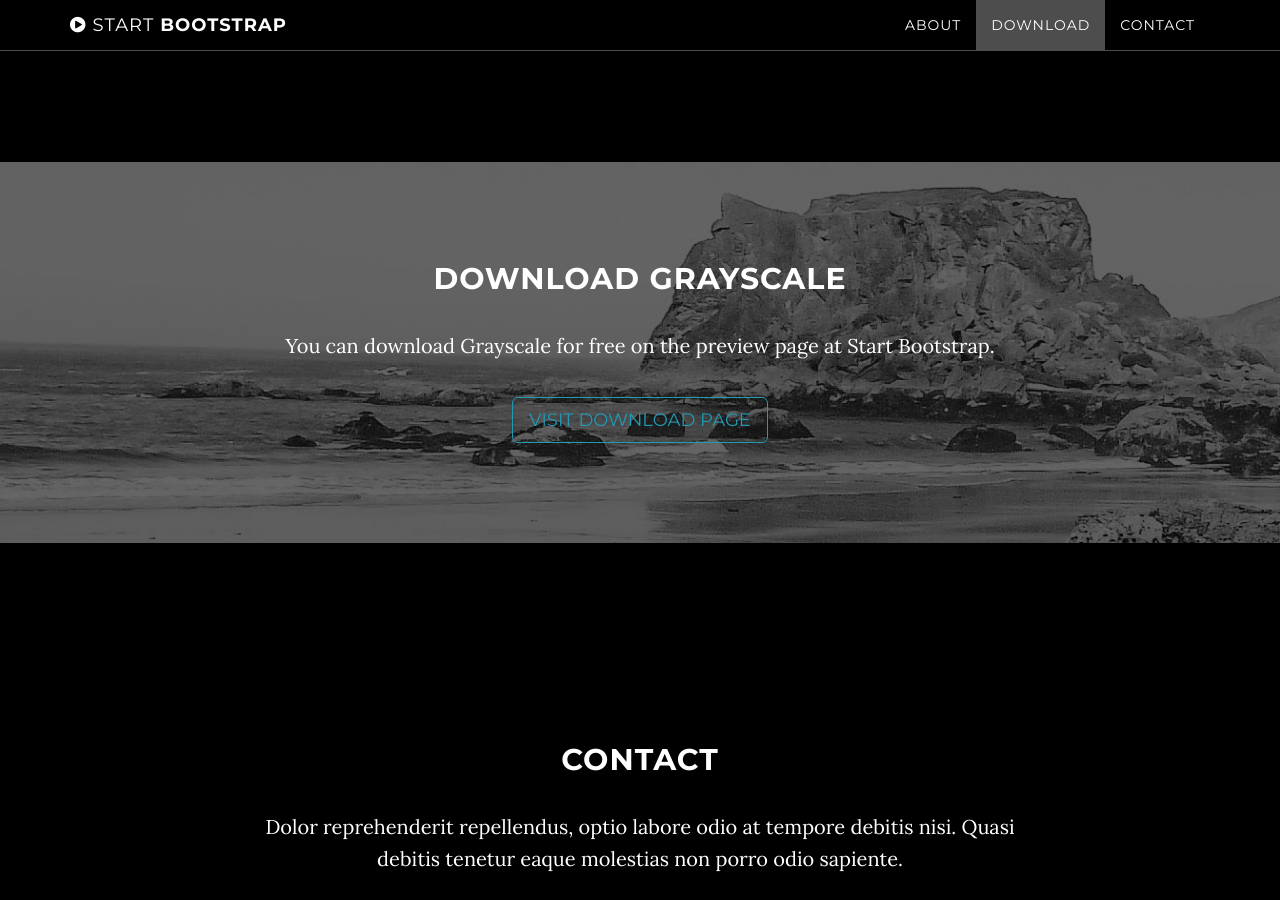
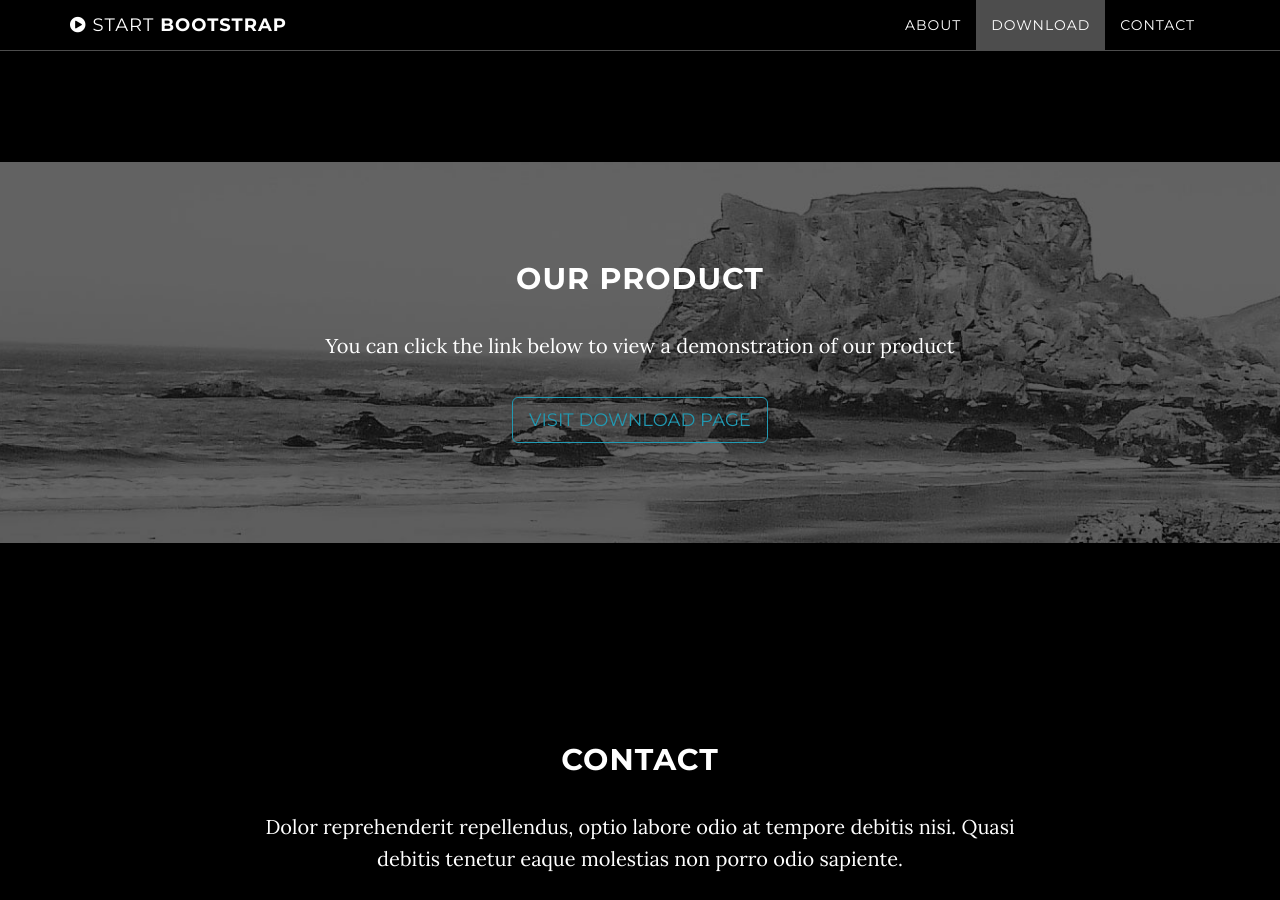
Before and after one commit to snarain677/agency-capstone-website, a Jekyll site: the page built from index.html, in a window 1280 px wide and 900 px high, scrolled down 1450 px. Built offline with Jekyll 4.4.1, drawn with Linux system fonts in a browser that asks for light colours; some of the changed text lies outside the part shown.

Commit message:
Modified section heading and text for new html files

```diff
--- a/_includes/credits.html
+++ b/_includes/credits.html
@@ -1,10 +1,10 @@
     <!-- Download Section -->
-    <section id="download" class="content-section text-center">
+    <section id="credits" class="content-section text-center">
         <div class="download-section">
             <div class="container">
                 <div class="col-lg-8 col-lg-offset-2">
-                    <h2>Download Grayscale</h2>
-                    <p>You can download Grayscale for free on the preview page at Start Bootstrap.</p>
+                    <h2>Credits</h2>
+                    <p>Our project would not be possible without the support of the following people</p>
                     <a href="http://startbootstrap.com/template-overviews/grayscale/" class="btn btn-default btn-lg">Visit Download Page</a>
                 </div>
             </div>
--- a/_includes/download.html
+++ b/_includes/download.html
@@ -3,8 +3,8 @@
         <div class="download-section">
             <div class="container">
                 <div class="col-lg-8 col-lg-offset-2">
-                    <h2>Download Grayscale</h2>
-                    <p>You can download Grayscale for free on the preview page at Start Bootstrap.</p>
+                    <h2>Our Product</h2>
+                    <p>You can click the link below to view a demonstration of our product</p>
                     <a href="http://startbootstrap.com/template-overviews/grayscale/" class="btn btn-default btn-lg">Visit Download Page</a>
                 </div>
             </div>
```
